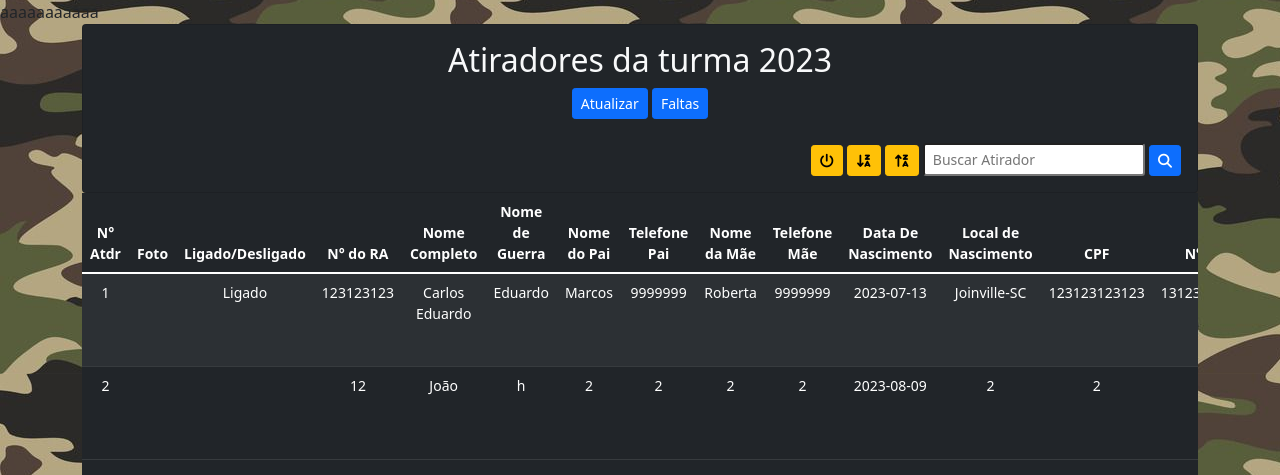
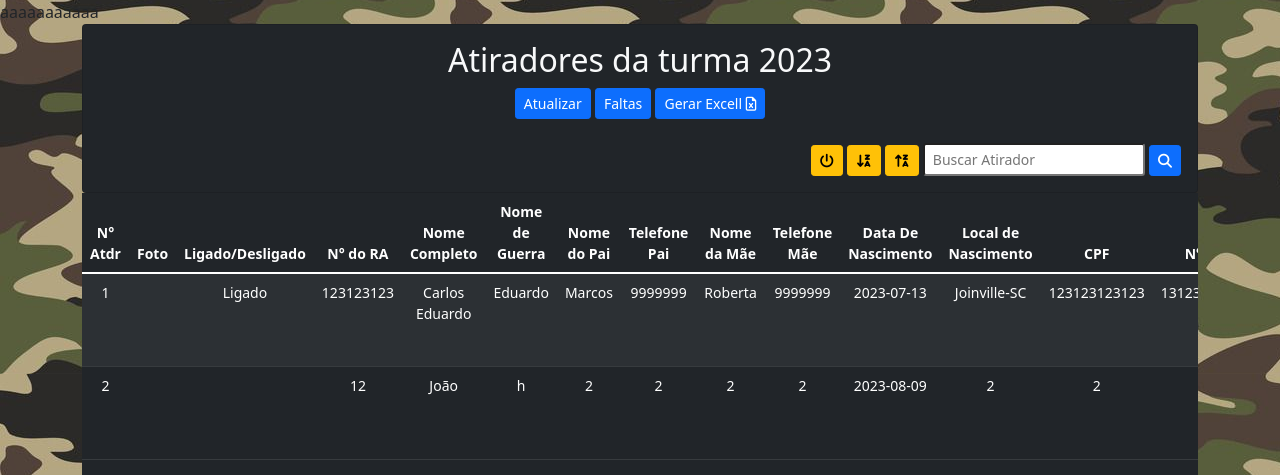
Before and after one commit to JGGrande/Projeto-Tiro-de-Guerra, a PHP site: page /PROJETO-TIRO-DE-GUERRA/ListarAtiradores.php?ID_turma=1 in a window 1280 px wide. Shown: the part 76-551 px from the top of the page. Run offline with PHP 8.4, Linux system fonts and the light colour scheme; data comes from the database, SQL or seed files in the repository; some libraries are stand-ins or nearby versions.

Commit message:
Implementado botão de download

```diff
--- a/ListarAtiradores.php
+++ b/ListarAtiradores.php
@@ -140,6 +140,7 @@ if (mysqli_num_rows($resultado) >= 1) {
           <h2 class="card-title">Atiradores da turma <?= $row2['Ano']?></h2>
           <a href="ListarAtiradores.php?ID_turma=<?= $linha['ID_turma'] ?>" class="btn btn-primary btn-sm">Atualizar</a>
           <a href="Faltas.php?ID_turma=<?= $linha['ID_turma'] ?>" class="btn btn-primary btn-sm">Faltas</a>
+          <a href="http://localhost:8888/PROJETO-TIRO-DE-GUERRA/GerarExcell.php?ID_turma=<?=$id_turma?>" class="btn btn-primary btn-sm">Gerar Excell <i class="fa-regular fa-file-excel"></i></a>
           <br><br>
           <?php if (mysqli_num_rows($resultado) >= 1) { ?>
             <form method="get" align="right" id="meuForm">
```
